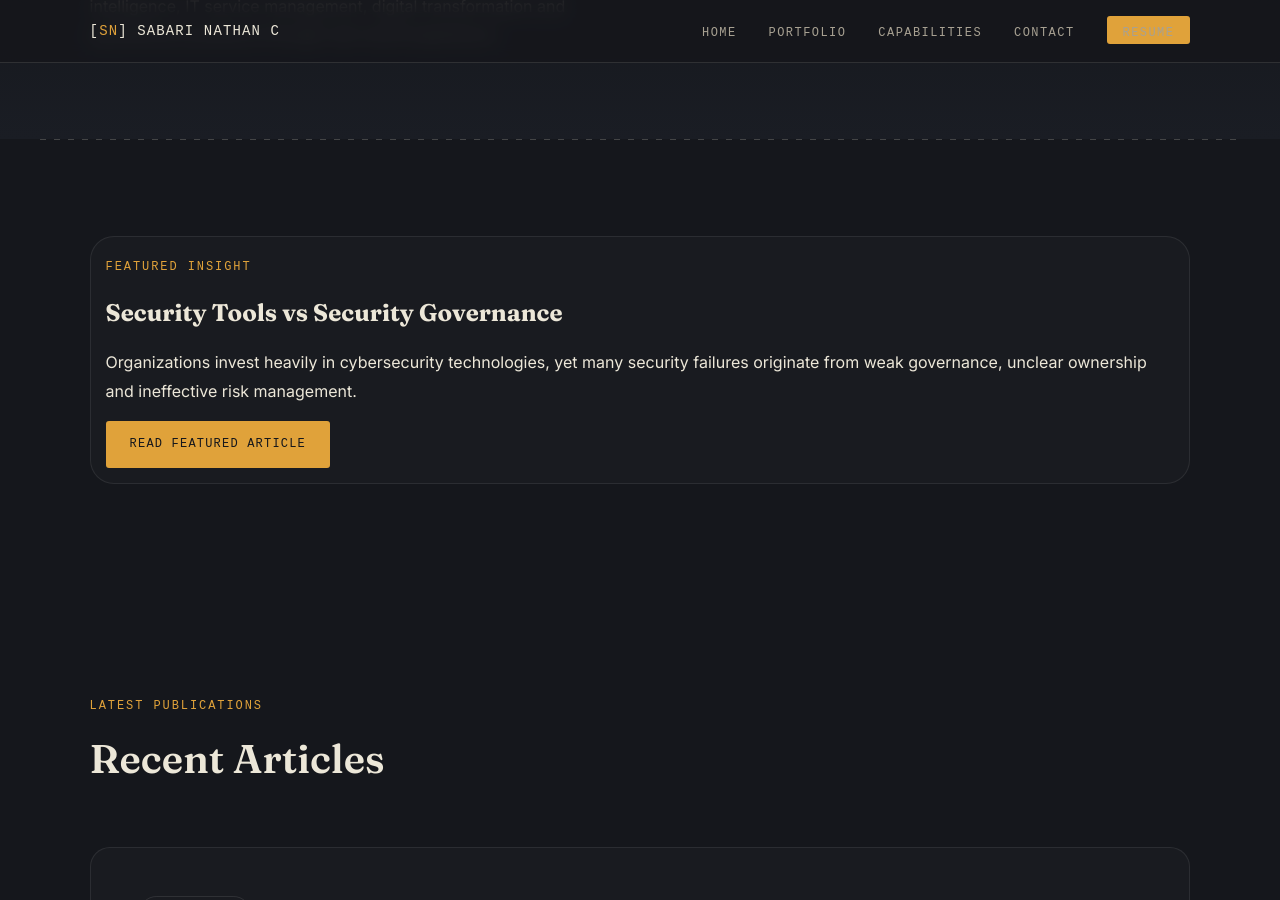
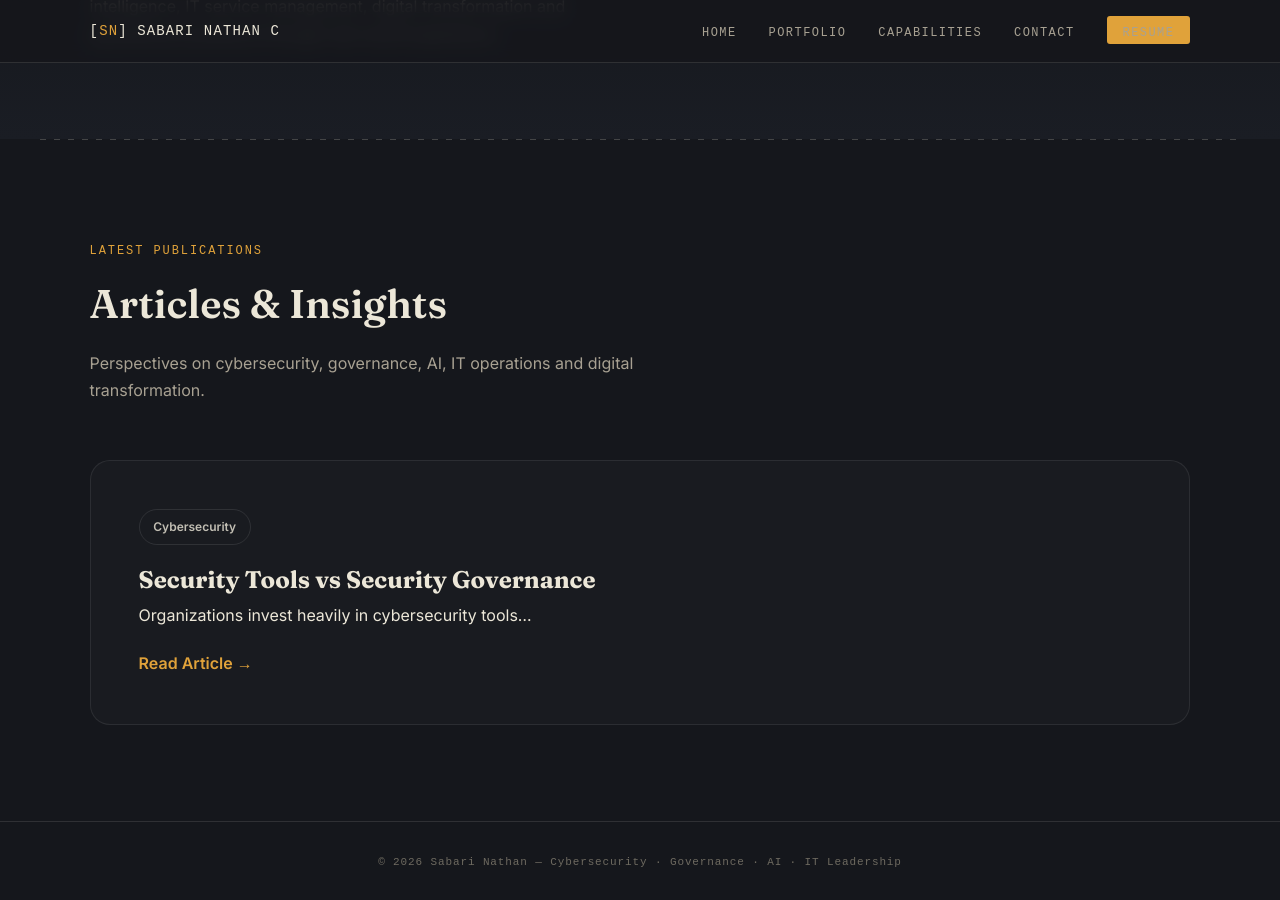
Before and after one commit to sabarinathan36/sabarinathan.github.io, a Jekyll site: the page built from insights.html, in a window 1280 px wide and 900 px high, scrolled down 408 px. Built offline with Jekyll 4.4.1, drawn with Linux system fonts in a browser that asks for light colours.

Commit message:
Update insights.html

```diff
--- a/insights.html
+++ b/insights.html
@@ -51,37 +51,6 @@ title: Insights
 
 <div class="section-inner">
 
-    <div class="featured-article">
-
-        <span class="eyebrow">
-            Featured Insight
-        </span>
-
-        <h2>
-            Security Tools vs Security Governance
-        </h2>
-
-        <p>
-            Organizations invest heavily in cybersecurity technologies,
-            yet many security failures originate from weak governance,
-            unclear ownership and ineffective risk management.
-        </p>
-
-        <a href="/cybersecurity/2026/06/22/security-governance.html"
-           class="btn btn-primary">
-            Read Featured Article
-        </a>
-
-    </div>
-
-</div>
-
-</section>
-
-<section class="section">
-
-<div class="section-inner">
-
     <div class="section-title">
 
         <span class="eyebrow">
@@ -89,8 +58,13 @@ title: Insights
         </span>
 
         <h2>
-            Recent Articles
+            Articles & Insights
         </h2>
+
+        <p>
+            Perspectives on cybersecurity, governance,
+            AI, IT operations and digital transformation.
+        </p>
 
     </div>
 
```
